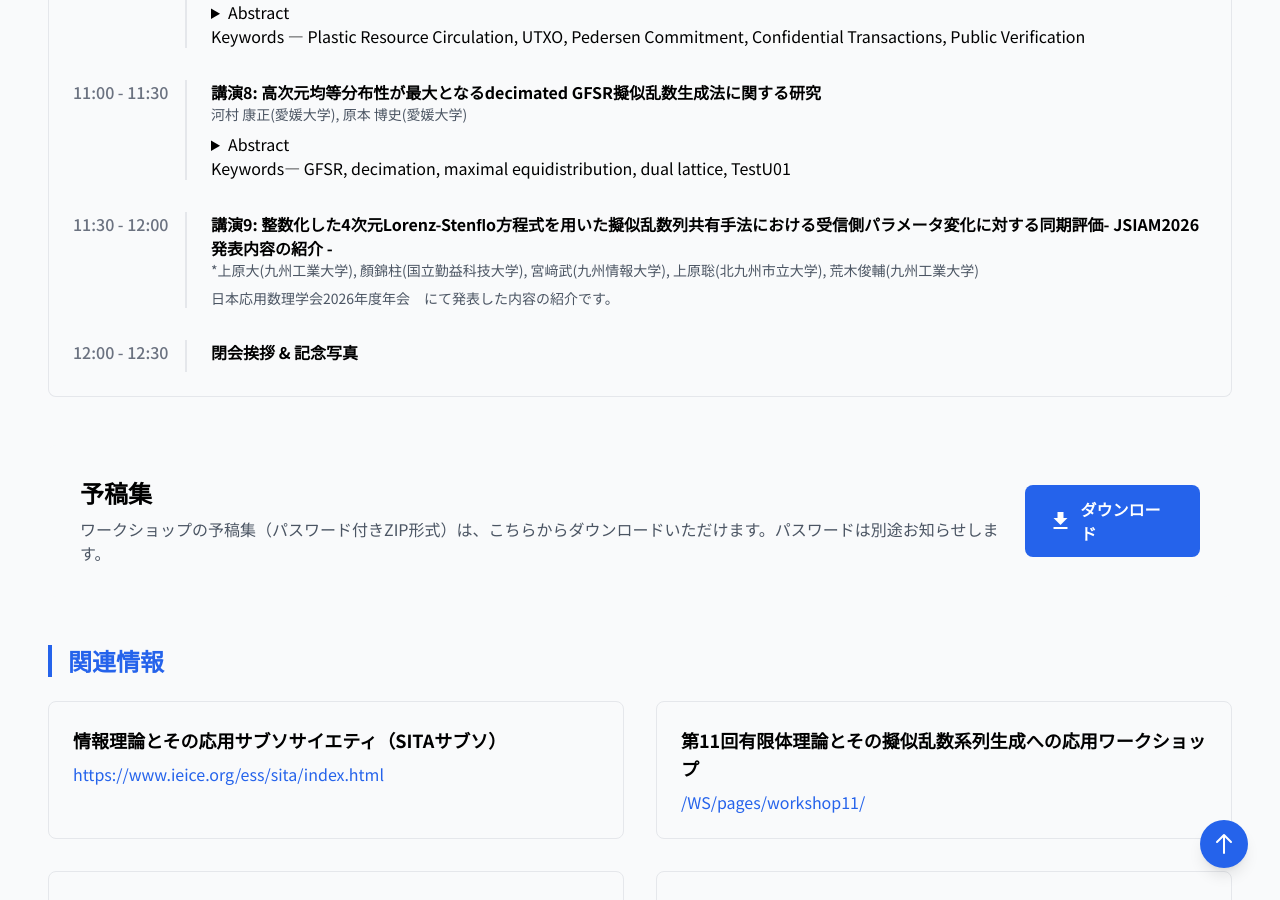
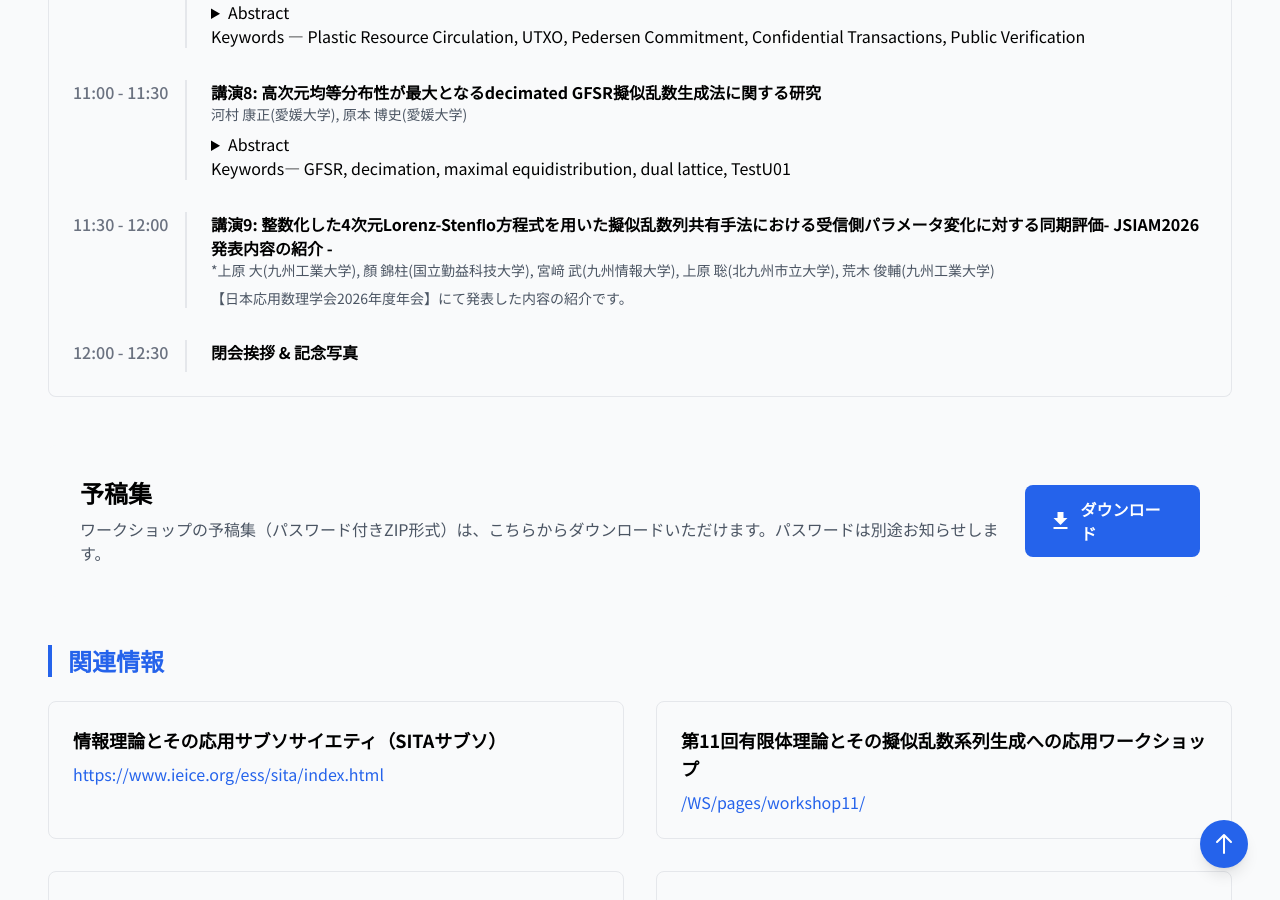
Before and after one commit to FFTPRS/WS, a Jekyll site: the page built from pages/workshop12.html, in a window 1280 px wide and 900 px high, scrolled down 3947 px. Built offline with Jekyll 4.4.1, drawn with Linux system fonts in a browser that asks for light colours; nearby versions of some CDN libraries.

Commit message:
講演９の名前等修正
講演９の名前と説明の軽微な修正

```diff
--- a/_data/workshop12.yml
+++ b/_data/workshop12.yml
@@ -117,8 +117,8 @@ program:
         Keywords— GFSR, decimation, maximal equidistribution, dual lattice, TestU01"
     - time: "11:30 - 12:00"
       title: "講演9: 整数化した4次元Lorenz-Stenﬂo方程式を用いた擬似乱数列共有手法における受信側パラメータ変化に対する同期評価- JSIAM2026発表内容の紹介 -"
-      speaker: "*上原大(九州工業大学), 顏錦柱(国立勤益科技大学), 宮﨑武(九州情報大学), 上原聡(北九州市立大学), 荒木俊輔(九州工業大学)"
-      description: "日本応用数理学会2026年度年会　にて発表した内容の紹介です。"
+      speaker: "*上原 大(九州工業大学), 顏 錦柱(国立勤益科技大学), 宮﨑 武(九州情報大学), 上原 聡(北九州市立大学), 荒木 俊輔(九州工業大学)"
+      description: "【日本応用数理学会2026年度年会】にて発表した内容の紹介です。"
     - time: "12:00 - 12:30"
       title: "閉会挨拶 & 記念写真"
       speaker: ""
```
